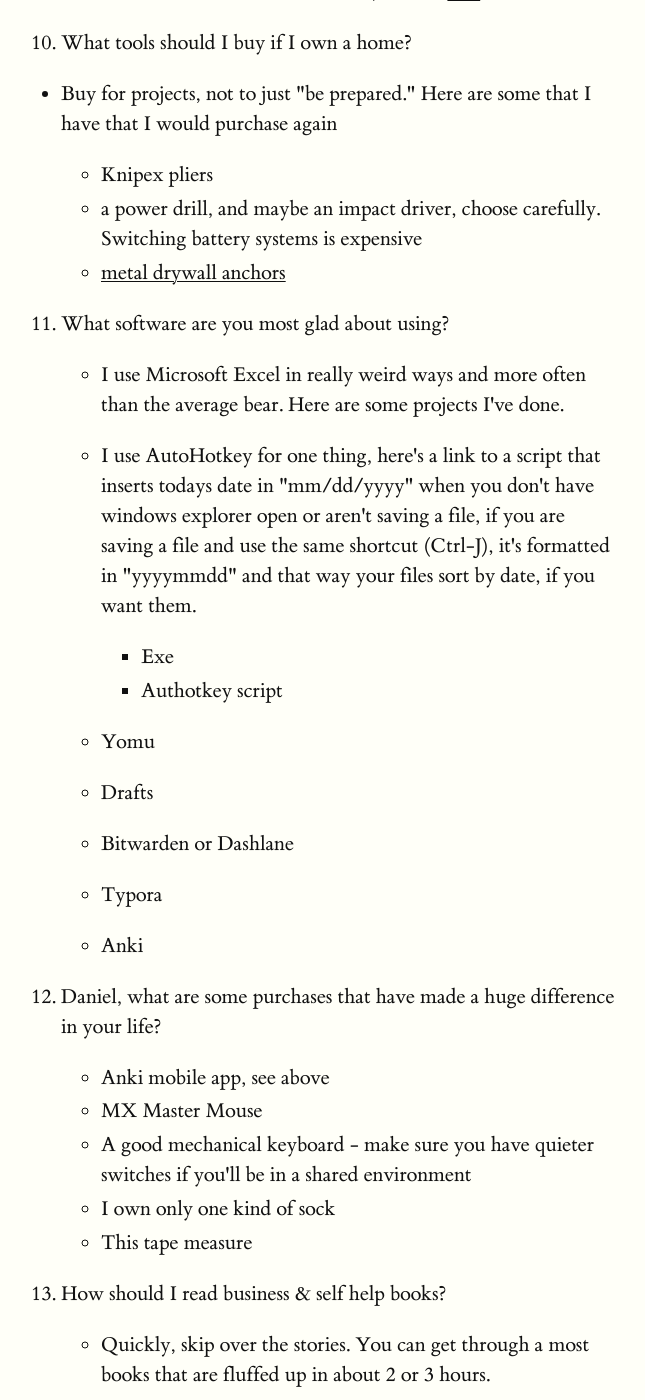
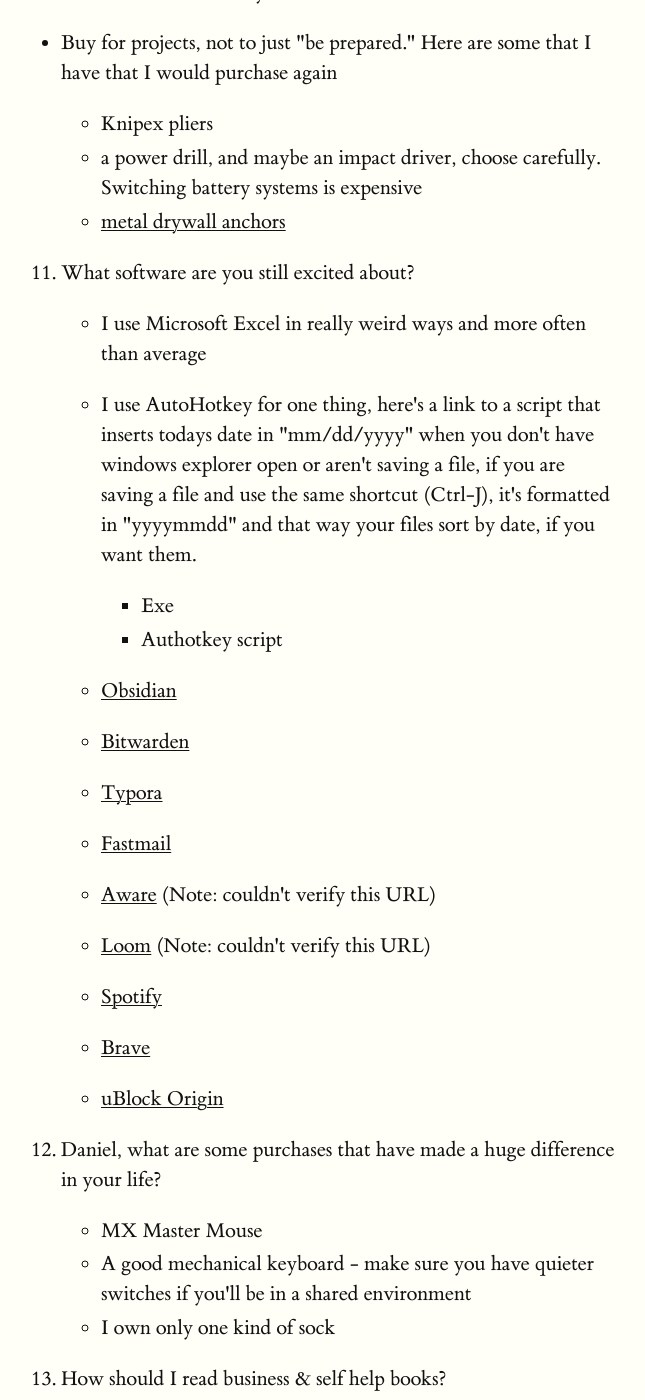
Before and after one commit to pact-wheeler/exp7, a Jekyll site: the page built from naq.html, in a window 1280 px wide and 1400 px high, scrolled down 2010 px. Shown: the whole window, without its empty margins (155-800 px from the left). Built offline with Jekyll 4.4.1, drawn with Linux system fonts in a browser that asks for light colours; some of the changed text lies outside the part shown.

```diff
--- a/naq.html
+++ b/naq.html
@@ -40,10 +40,10 @@ title: naq
         <p>Why is &#39;left&#39; liberal and &#39;right&#39; conservative?</p>
         <ul>
             <li>This comes from the French Revolution and <a
-                    href='https://en.wikipedia.org/wiki/Left%E2%80%93right_political_spectrum'>where the different
+                    href='https://en.wikipedia.org/wiki/Left%E2%80%93right_political_spectrum'target="_blank">where the different
                     National Assembly members sat</a>, the French Revolution is also where we get the <a
-                    href='https://en.wikipedia.org/wiki/History_of_the_metre'>meter</a> and <a
-                    href='https://en.wikipedia.org/wiki/Gram#History'>gram</a> from. </li>
+                    href='https://en.wikipedia.org/wiki/History_of_the_metre'target="_blank">meter</a> and <a
+                    href='https://en.wikipedia.org/wiki/Gram#History'target="_blank">gram</a> from. </li>
 
         </ul>
     </li>
@@ -51,7 +51,7 @@ title: naq
         <p>How to I make cabinets level?</p>
         <ul>
             <li>Level the toe cabinet using shims, build your cabinets square and set them on top, here&#39;s <a
-                    href='https://www.youtube.com/watch?v=np5NoOSMQ7c'>a video</a>.</li>
+                    href='https://www.youtube.com/watch?v=np5NoOSMQ7c'target="_blank">a video</a>.</li>
 
         </ul>
     </li>
@@ -60,7 +60,7 @@ title: naq
         <ul>
             <li>Depends on what you&#39;re doing, if you&#39;re splitting wood, you want a maul, Fiskars is pretty good.
                 If you are doing bush craft, probably a boys axe and probably from <a
-                    href='https://counciltool.com/'>Council Tool</a>.</li>
+                    href='https://counciltool.com/'target="_blank">Council Tool</a>.</li>
 
         </ul>
     </li>
@@ -90,10 +90,9 @@ title: naq
             <li>
                 <p><a href='https://www.amazon.com/CH-Hanson-03040-Magnetic-Finder/dp/B000IKK0OI?th=1'>This one</a>, or
                     another that uses magnets. </p>
-                <p>&nbsp;</p>
                 <p>Run it along your wall until you find a nail. Verify by moving the the magnet up and down along the
                     wall. If you need a reference for how walls are built, here&#39;s a <a
-                        href='https://en.wikipedia.org/wiki/Wall_stud'>link</a>.</p>
+                        href='https://en.wikipedia.org/wiki/Wall_stud' target="_blank">link</a>.</p>
             </li>
 
         </ul>
@@ -120,11 +119,10 @@ title: naq
 </ul>
 <ol start='11'>
     <li>
-        <p>What software are you most glad about using? </p>
+        <p>What software are you still excited about? </p>
         <ul>
             <li>
-                <p>I use Microsoft Excel in really weird ways and more often than the average bear. Here are some
-                    projects I&#39;ve done.</p>
+                <p>I use Microsoft Excel in really weird ways and more often than average</p>
             </li>
             <li>
                 <p>I use AutoHotkey for one thing, here&#39;s a link to a script that inserts todays date in
@@ -137,34 +135,24 @@ title: naq
 
                 </ul>
             </li>
-            <li>
-                <p>Yomu</p>
-            </li>
-            <li>
-                <p>Drafts</p>
-            </li>
-            <li>
-                <p>Bitwarden or Dashlane</p>
-            </li>
-            <li>
-                <p>Typora</p>
-            </li>
-            <li>
-                <p>Anki</p>
-            </li>
-
+            <li><p><a href="https://obsidian.md/" target="_blank">Obsidian</a></p></li>
+            <li><p><a href="https://bitwarden.com/" target="_blank">Bitwarden</a></p></li>
+            <li><p><a href="https://typora.io/" target="_blank">Typora</a></p></li>
+            <li><p><a href="https://www.fastmail.com/" target="_blank">Fastmail</a></p></li>
+            <li><p><a href="https://www.useaware.com/" target="_blank">Aware</a> (Note: couldn't verify this URL)</p></li>
+            <li><p><a href="https://www.loom.com/" target="_blank">Loom</a> (Note: couldn't verify this URL)</p></li>
+            <li><p><a href="https://www.spotify.com/" target="_blank">Spotify</a></p></li>
+            <li><p><a href="https://brave.com/" target="_blank">Brave</a></p></li>
+            <li><p><a href="https://github.com/gorhill/uBlock" target="_blank">uBlock Origin</a></p></li>
         </ul>
     </li>
     <li>
         <p>Daniel, what are some purchases that have made a huge difference in your life?</p>
         <ul>
-            <li>Anki mobile app, see above</li>
             <li>MX Master Mouse</li>
             <li>A good mechanical keyboard - make sure you have quieter switches if you&#39;ll be in a shared
                 environment</li>
             <li>I own only one kind of sock</li>
-            <li>This tape measure</li>
-
         </ul>
     </li>
     <li>
@@ -193,10 +181,10 @@ title: naq
                     look for patterns in your data. Look for problems that are interesting for <em>you</em> to solve.
                     Take a workbook that&#39;s done well and try to figure out how it was made.</p>
                 <p>Learn how to debug formulas and step through them. </p>
-                <p><a href='https://www.youtube.com/@MyOnlineTrainingHub'>Mynda Treacy</a> and <a
-                        href='https://www.youtube.com/@excelisfun'>Mike Girvin</a> are all really good folks to follow
+                <p><a href='https://www.youtube.com/@MyOnlineTrainingHub'target="_blank">Mynda Treacy</a> and <a
+                        href='https://www.youtube.com/@excelisfun'target="_blank">Mike Girvin</a> are all really good folks to follow
                     and their tutorials are some of the best in my opinion. </p>
-                <p>You can also ask <a href='mailto:business@danielphayward.com'>me</a>.</p>
+                <p>You can also ask <a href='mailto:daniel@kurjen.com'target="_blank">me</a>.</p>
             </li>
 
         </ul>
--- a/now.html
+++ b/now.html
@@ -3,14 +3,14 @@ layout: default
 title: Now
 ---
 
-<p>What&#39;s a <a href='https://sive.rs/now3'>now page</a>? </p>
+<p>What&#39;s a <a href='https://sive.rs/now3'target="_blank">now page</a>? </p>
 <ul>
     <li>
         <p>Learning path - </p>
         <ul>
             <li>I&#39;m no longer using spaced repetition with Anki, what I&#39;ve found that seems to be bearing
                 more fruit is making connections between the different places I&#39;ve learned. I read the book, <a
-                    href='https://www.soenkeahrens.de/en/takesmartnotes'>How to Take Smart Notes</a> and have started
+                    href='https://www.soenkeahrens.de/en/takesmartnotes'target="_blank">How to Take Smart Notes</a> and have started
                 implementing a slip-box (zettelkasten). </li>
 
         </ul>
@@ -27,7 +27,7 @@ title: Now
         <p>I'm working with a few clients using this process.</p>
     </li>
     <li>
-        <p>Slowly switching to open source software and <a href='https://sive.rs/ti'>tech independence</a></p>
+        <p>Slowly switching to open source software and <a href='https://sive.rs/ti'target="_blank">tech independence</a></p>
     </li>
 
 </ul>
```
Also changed, not shown: other parts of naq.html (+4 -4 lines).
